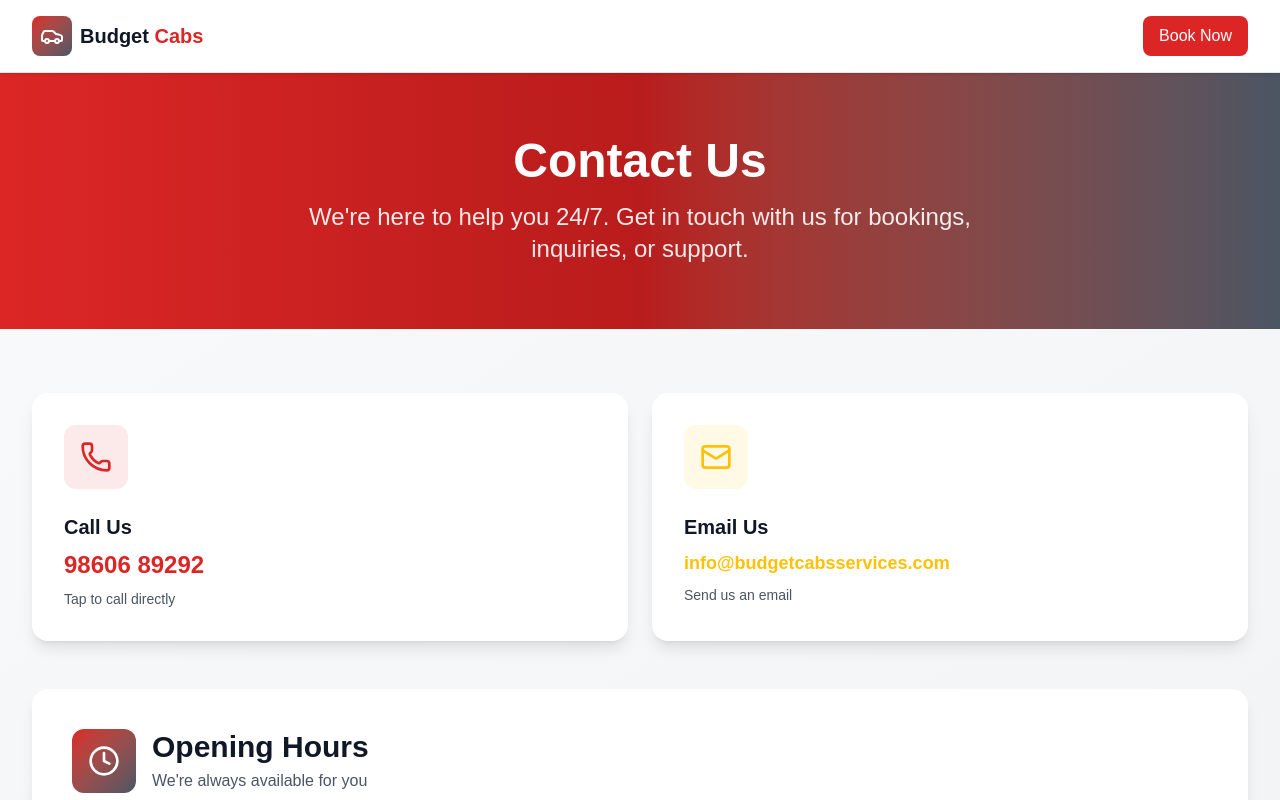
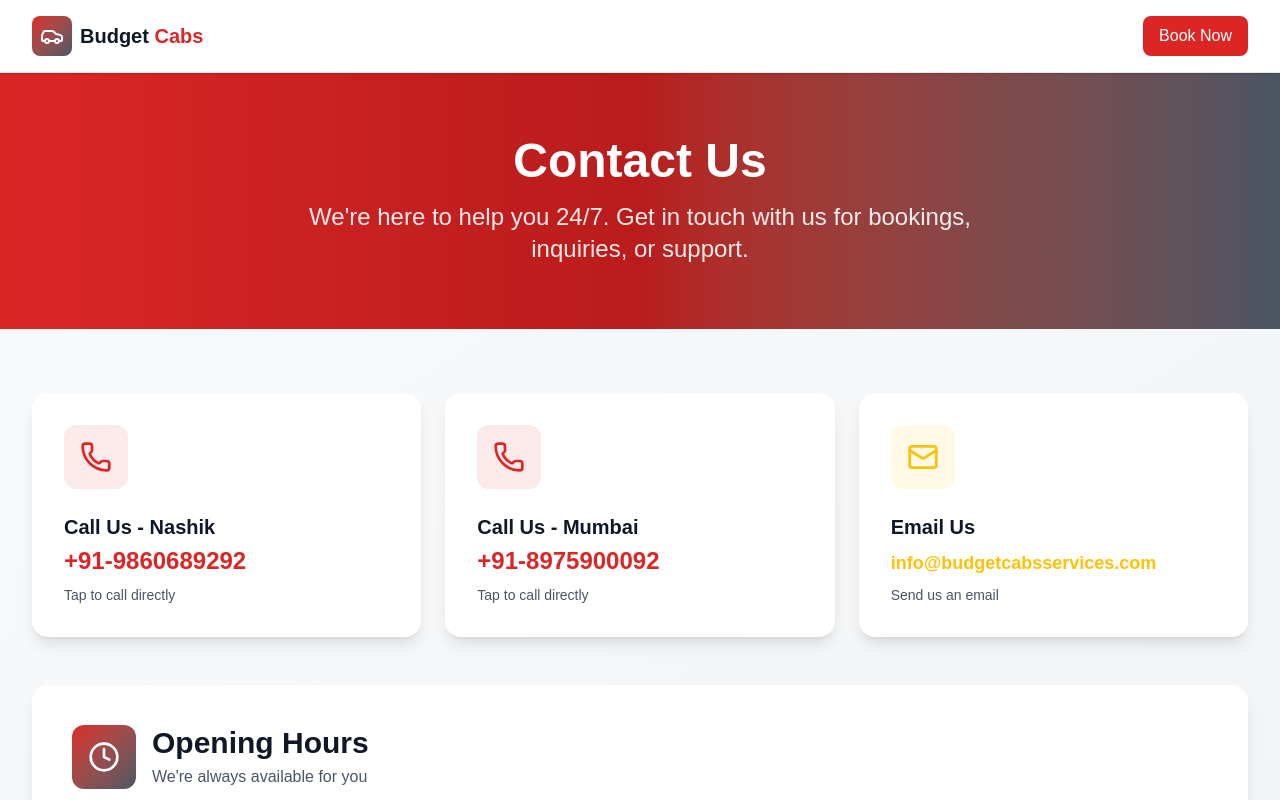
Before and after one commit to mapdevsaikat/budgetcab, a Next.js app: page /contact in a window 1280 px wide. Built offline with nearby package versions, Linux system fonts and the light colour scheme; no server answers.

Commit message:
updated contact number and location based search index

```diff
--- a/src/app/contact/page.tsx
+++ b/src/app/contact/page.tsx
@@ -76,18 +76,33 @@ export default function ContactPage() {
       {/* Main Content */}
       <main className="max-w-7xl mx-auto px-4 sm:px-6 lg:px-8 py-12 sm:py-16">
         {/* Contact Cards */}
-        <div className="grid grid-cols-1 md:grid-cols-2 gap-6 mb-12">
-          {/* Phone Number 1 */}
+        <div className="grid grid-cols-1 md:grid-cols-2 lg:grid-cols-3 gap-6 mb-12">
+          {/* Phone Number - Nashik */}
           <div className="bg-white rounded-2xl shadow-lg p-8 hover:shadow-xl transition-shadow">
             <div className="w-16 h-16 bg-budget-brand/10 rounded-xl flex items-center justify-center mb-6">
               <Phone className="w-8 h-8 text-budget-brand" />
             </div>
-            <h3 className="text-xl font-bold text-gray-900 mb-2">Call Us</h3>
+            <h3 className="text-xl font-bold text-gray-900 mb-1">Call Us - Nashik</h3>
             <a
               href="tel:+919860689292"
               className="text-2xl font-bold text-budget-brand hover:text-budget-brand/80 transition-colors block mb-2"
             >
-              98606 89292
+              +91-9860689292
+            </a>
+            <p className="text-gray-600 text-sm">Tap to call directly</p>
+          </div>
+
+          {/* Phone Number - Mumbai */}
+          <div className="bg-white rounded-2xl shadow-lg p-8 hover:shadow-xl transition-shadow">
+            <div className="w-16 h-16 bg-budget-brand/10 rounded-xl flex items-center justify-center mb-6">
+              <Phone className="w-8 h-8 text-budget-brand" />
+            </div>
+            <h3 className="text-xl font-bold text-gray-900 mb-1">Call Us - Mumbai</h3>
+            <a
+              href="tel:+918975900092"
+              className="text-2xl font-bold text-budget-brand hover:text-budget-brand/80 transition-colors block mb-2"
+            >
+              +91-8975900092
             </a>
             <p className="text-gray-600 text-sm">Tap to call directly</p>
           </div>
@@ -148,12 +163,20 @@ export default function ContactPage() {
                   <p className="text-gray-700 leading-relaxed mt-1">
                     Budget cab services, Hotel Sai Pritam, near Dwarka circle, Nashik, General Arun Kumar Vaidya Nagar, Wadala Naka, General Vaidya Nagar, Nashik, Maharashtra 422011
                   </p>
+                  <a href="tel:+919860689292" className="flex items-center gap-2 text-budget-brand hover:text-budget-brand/80 transition-colors mt-2 font-semibold">
+                    <Phone className="w-4 h-4" />
+                    <span>+91-9860689292</span>
+                  </a>
                 </div>
                 <div>
                   <span className="text-sm font-semibold text-budget-brand uppercase tracking-wide">Mumbai (Andheri)</span>
                   <p className="text-gray-700 leading-relaxed mt-1">
-                    16 Plot 175, R-2, B-Wing, Majas Vlg Andheri (E) NR.Poonam Nagar Mumbai, 400060
+                    16 PLOT 175, R-2, B-WING, MAJAS VLG ANDHERI (E) NR.POONAM NAGAR MUMBAI, 400060
                   </p>
+                  <a href="tel:+918975900092" className="flex items-center gap-2 text-budget-brand hover:text-budget-brand/80 transition-colors mt-2 font-semibold">
+                    <Phone className="w-4 h-4" />
+                    <span>+91-8975900092</span>
+                  </a>
                 </div>
               </div>
             </div>
@@ -257,11 +280,21 @@ export default function ContactPage() {
           <div className="grid grid-cols-1 md:grid-cols-3 gap-8">
             <div>
               <h3 className="text-lg font-bold mb-4">Contact Us</h3>
-              <div className="space-y-2">
-                <a href="tel:+919860689292" className="flex items-center gap-2 hover:text-budget-warn transition-colors">
-                  <Phone className="w-4 h-4" />
-                  <span>98606 89292</span>
-                </a>
+              <div className="space-y-3">
+                <div>
+                  <p className="text-xs text-gray-400 uppercase tracking-wide mb-1">Nashik</p>
+                  <a href="tel:+919860689292" className="flex items-center gap-2 hover:text-budget-warn transition-colors">
+                    <Phone className="w-4 h-4" />
+                    <span>+91-9860689292</span>
+                  </a>
+                </div>
+                <div>
+                  <p className="text-xs text-gray-400 uppercase tracking-wide mb-1">Mumbai</p>
+                  <a href="tel:+918975900092" className="flex items-center gap-2 hover:text-budget-warn transition-colors">
+                    <Phone className="w-4 h-4" />
+                    <span>+91-8975900092</span>
+                  </a>
+                </div>
                 <a href="mailto:info@budgetcabsservices.com" className="flex items-center gap-2 hover:text-budget-warn transition-colors">
                   <Mail className="w-4 h-4" />
                   <span>info@budgetcabsservices.com</span>
--- a/src/app/layout.tsx
+++ b/src/app/layout.tsx
@@ -140,22 +140,61 @@ export default function RootLayout({
 }>) {
   const jsonLd = {
     "@context": "https://schema.org",
-    "@type": "TaxiService",
+    "@graph": [
+      {
+        "@type": "Organization",
+        "@id": "https://budgetcabsservices.com/#organization",
         "name": "Budget Cabs Service",
-    "description": "Affordable intercity taxi service from Nashik to Mumbai, Pune, and airport transfers. Nashik-Mumbai-Pune cabs, Malegaon taxi, and reliable rides.",
-    "provider": {
-      "@type": "LocalBusiness",
-      "name": "Budget Cabs Service",
+        "url": "https://budgetcabsservices.com",
+        "logo": {
+          "@type": "ImageObject",
+          "url": "https://budgetcab.vercel.app/android-chrome-512x512.png"
+        },
+        "contactPoint": [
+          {
+            "@type": "ContactPoint",
+            "telephone": "+91-9860689292",
+            "contactType": "customer service",
+            "availableLanguage": ["English", "Hindi", "Marathi"],
+            "areaServed": "Nashik"
+          },
+          {
+            "@type": "ContactPoint",
+            "telephone": "+91-8975900092",
+            "contactType": "customer service",
+            "availableLanguage": ["English", "Hindi", "Marathi"],
+            "areaServed": "Mumbai"
+          }
+        ],
+        "email": "info@budgetcabsservices.com"
+      },
+      {
+        "@type": ["LocalBusiness", "TaxiService"],
+        "@id": "https://budgetcabsservices.com/#nashik-location",
+        "name": "Budget Cabs Service - Nashik",
         "image": "https://budgetcab.vercel.app/android-chrome-512x512.png",
-      "telePhone": "+91-9860689292",
+        "telephone": "+91-9860689292",
         "email": "info@budgetcabsservices.com",
         "priceRange": "₹₹",
         "address": {
           "@type": "PostalAddress",
+          "streetAddress": "Hotel Sai Pritam, near Dwarka circle, General Arun Kumar Vaidya Nagar, Wadala Naka",
           "addressLocality": "Nashik",
           "addressRegion": "Maharashtra",
+          "postalCode": "422011",
           "addressCountry": "IN"
-      }
+        },
+        "geo": {
+          "@type": "GeoCoordinates",
+          "latitude": "19.9918583",
+          "longitude": "73.7937136"
+        },
+        "url": "https://budgetcabsservices.com",
+        "openingHoursSpecification": {
+          "@type": "OpeningHoursSpecification",
+          "dayOfWeek": ["Monday", "Tuesday", "Wednesday", "Thursday", "Friday", "Saturday", "Sunday"],
+          "opens": "00:00",
+          "closes": "23:59"
         },
         "areaServed": [
           {
@@ -173,22 +212,6 @@ export default function RootLayout({
           {
             "@type": "City",
             "name": "Malegaon"
-      },
-      {
-        "@type": "City",
-        "name": "Sinnar"
-      },
-      {
-        "@type": "City",
-        "name": "Igatpuri"
-      },
-      {
-        "@type": "City",
-        "name": "Trimbakeshwar"
-      },
-      {
-        "@type": "City",
-        "name": "Shirdi"
           }
         ],
         "serviceType": [
@@ -196,18 +219,63 @@ export default function RootLayout({
           "Airport Transfer",
           "Nashik to Mumbai Taxi",
           "Nashik to Pune Taxi",
+          "Outstation Taxi"
+        ]
+      },
+      {
+        "@type": ["LocalBusiness", "TaxiService"],
+        "@id": "https://budgetcabsservices.com/#mumbai-location",
+        "name": "Budget Cabs Service - Mumbai",
+        "image": "https://budgetcab.vercel.app/android-chrome-512x512.png",
+        "telephone": "+91-8975900092",
+        "email": "info@budgetcabsservices.com",
+        "priceRange": "₹₹",
+        "address": {
+          "@type": "PostalAddress",
+          "streetAddress": "16 PLOT 175, R-2, B-WING, MAJAS VLG, NR.POONAM NAGAR",
+          "addressLocality": "Andheri East, Mumbai",
+          "addressRegion": "Maharashtra",
+          "postalCode": "400060",
+          "addressCountry": "IN"
+        },
+        "geo": {
+          "@type": "GeoCoordinates",
+          "latitude": "19.1136",
+          "longitude": "72.8697"
+        },
+        "url": "https://budgetcabsservices.com",
+        "openingHoursSpecification": {
+          "@type": "OpeningHoursSpecification",
+          "dayOfWeek": ["Monday", "Tuesday", "Wednesday", "Thursday", "Friday", "Saturday", "Sunday"],
+          "opens": "00:00",
+          "closes": "23:59"
+        },
+        "areaServed": [
+          {
+            "@type": "City",
+            "name": "Mumbai"
+          },
+          {
+            "@type": "City",
+            "name": "Nashik"
+          },
+          {
+            "@type": "City",
+            "name": "Pune"
+          },
+          {
+            "@type": "City",
+            "name": "Thane"
+          }
+        ],
+        "serviceType": [
+          "Intercity Taxi Service",
+          "Airport Transfer",
+          "Mumbai to Nashik Taxi",
+          "Mumbai to Pune Taxi",
           "Mumbai Airport Transfer",
-      "Pune Airport Transfer",
           "Outstation Taxi"
-    ],
-    "contactPoint": [
-      {
-        "@type": "ContactPoint",
-        "telephone": "+91-9860689292",
-        "contactType": "booking and customer service",
-        "availableLanguage": ["English", "Hindi", "Marathi"],
-        "areaServed": ["IN"],
-        "availableChannel": ["Phone", "WhatsApp"]
+        ]
       }
     ]
   };
--- a/src/app/sitemap.ts
+++ b/src/app/sitemap.ts
@@ -1,7 +1,8 @@
 import { MetadataRoute } from 'next';
 
 export default function sitemap(): MetadataRoute.Sitemap {
-  const baseUrl = 'https://budgetcab.vercel.app';
+  // Use production domain as primary, Vercel as alternate
+  const baseUrl = 'https://budgetcabsservices.com';
   const now = new Date();
 
   // Public pages with their priorities and change frequencies
@@ -13,6 +14,11 @@ export default function sitemap(): MetadataRoute.Sitemap {
       lastModified: now,
       changeFrequency: 'weekly',
       priority: 1.0,
+      alternates: {
+        languages: {
+          'x-default': 'https://budgetcab.vercel.app',
+        },
+      },
     },
     // Booking page - High priority, core functionality
     {
@@ -20,6 +26,11 @@ export default function sitemap(): MetadataRoute.Sitemap {
       lastModified: now,
       changeFrequency: 'daily',
       priority: 0.9,
+      alternates: {
+        languages: {
+          'x-default': 'https://budgetcab.vercel.app/booking',
+        },
+      },
     },
     // About page - Important for E-E-A-T (Experience, Expertise, Authoritativeness, and Trustworthiness)
     {
@@ -27,13 +38,23 @@ export default function sitemap(): MetadataRoute.Sitemap {
       lastModified: now,
       changeFrequency: 'monthly',
       priority: 0.8,
+      alternates: {
+        languages: {
+          'x-default': 'https://budgetcab.vercel.app/about',
+        },
+      },
     },
-    // Contact page - Important for trust and local SEO
+    // Contact page - Important for trust and local SEO with multi-location info
     {
       url: `${baseUrl}/contact`,
       lastModified: now,
-      changeFrequency: 'monthly',
-      priority: 0.8,
+      changeFrequency: 'weekly', // Changed to weekly since we have dynamic location info
+      priority: 0.9, // Increased priority for local SEO with multiple locations
+      alternates: {
+        languages: {
+          'x-default': 'https://budgetcab.vercel.app/contact',
+        },
+      },
     },
     // Onboarding (Login/Signup) - Useful for users searching for login
     {
@@ -41,6 +62,11 @@ export default function sitemap(): MetadataRoute.Sitemap {
       lastModified: now,
       changeFrequency: 'monthly',
       priority: 0.7,
+      alternates: {
+        languages: {
+          'x-default': 'https://budgetcab.vercel.app/onboarding',
+        },
+      },
     },
   ];
 
```
Lines whose indentation alone changed are shown as unchanged.
